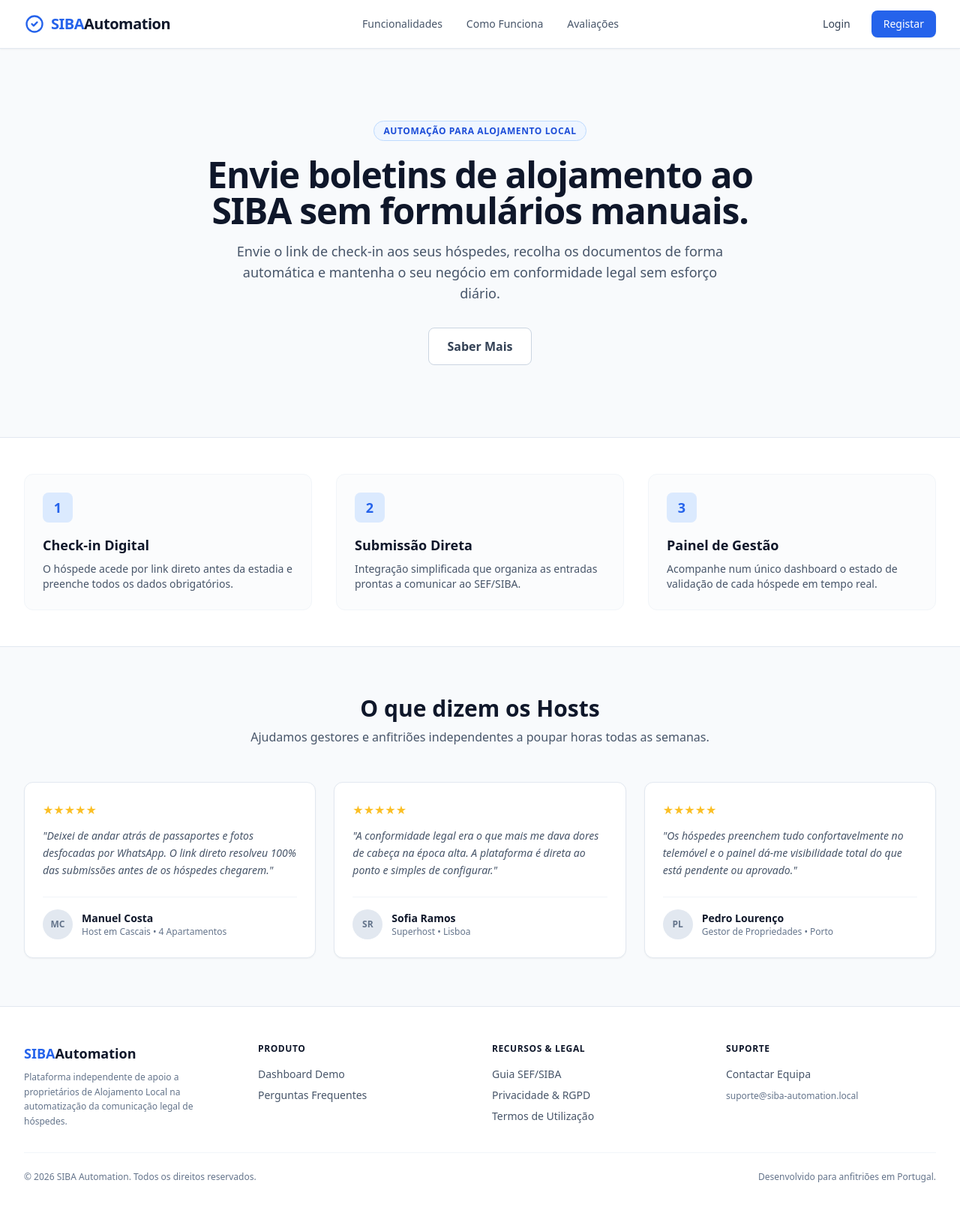
After one commit to Gr1206/SIBA-automation, a Python web app: template app/templates/landing.html in a window 1280 px wide. The commit adds this page. Shown: the whole page at 75% size. Run offline with Jinja, Linux system fonts and the light colour scheme; the template is opened without the code that fills it, so the values that code supplies are empty; some libraries are stand-ins or nearby versions.

Commit message:
Landing page || Login page || Register Page || Delete reservations w/ db integration || routing || adjustments in dashboard design

```diff
--- a/app/main.py
+++ b/app/main.py
@@ -4,7 +4,7 @@ from fastapi.responses import HTMLResponse
 from fastapi.staticfiles import StaticFiles
 
 from app.core.config import settings
-from app.routes import checkin, dashboard, reservations, profile
+from app.routes import checkin, dashboard, reservations, profile, login, register
 from app.core.templates import templates
 from app.db.session import engine, Base
 
@@ -19,12 +19,14 @@ app.include_router(checkin.router)
 app.include_router(dashboard.router)
 app.include_router(reservations.router)
 app.include_router(profile.router)
+app.include_router(login.router)
+app.include_router(register.router)
 
 @app.get("/", response_class=HTMLResponse)
 async def root(request: Request):
     return templates.TemplateResponse(
         request=request,
-        name="index.html",
+        name="landing.html",
         context={"titulo": "Bem-vindo ao SIBA"}
     )
 
--- /dev/null
+++ b/app/templates/landing.html
@@ -0,0 +1,209 @@
+<!DOCTYPE html>
+<html lang="pt">
+<head>
+    <meta charset="UTF-8" />
+    <meta name="viewport" content="width=device-width, initial-scale=1.0" />
+    <title>SIBA Automation | Simplifique os seus Boletins de Alojamento</title>
+    <!-- Tailwind CSS CDN para estilização rápida e compatível -->
+    <script src="https://cdn.tailwindcss.com"></script>
+</head>
+<body class="bg-slate-50 text-slate-800 flex flex-col min-min-h-screen">
+
+    <!-- HEADER / NAVEGAÇÃO -->
+    <header class="sticky top-0 z-50 bg-white border-b border-slate-200 shadow-sm">
+        <div class="max-w-7xl mx-auto px-4 sm:px-6 lg:px-8 h-16 flex items-center justify-between">
+            <!-- Logótipo -->
+            <a href="/" class="flex items-center gap-2 font-bold text-xl text-blue-600 tracking-tight">
+                <svg class="w-7 h-7 text-blue-600" fill="none" stroke="currentColor" viewBox="0 0 24 24">
+                    <path stroke-linecap="round" stroke-linejoin="round" stroke-width="2" d="M9 12l2 2 4-4m6 2a9 9 0 11-18 0 9 9 0 0118 0z" />
+                </svg>
+                <span>SIBA<span class="text-slate-900">Automation</span></span>
+            </a>
+
+            <!-- Links Centrais (Placeholders de âncoras/páginas) -->
+            <nav class="hidden md:flex items-center gap-8 text-sm font-medium text-slate-600">
+                <a href="#funcionalidades" class="hover:text-blue-600 transition-colors">Funcionalidades</a>
+                <a href="#como-funciona" class="hover:text-blue-600 transition-colors">Como Funciona</a>
+                <a href="#testemunhos" class="hover:text-blue-600 transition-colors">Avaliações</a>
+            </nav>
+
+            <!-- Ações: Login / Registo / Dashboard -->
+            <div class="flex items-center gap-3">
+                <!-- Se tiver sessão ativa, depois podes substituir via Jinja2 por um link para /dashboard -->
+                <a href="/login" class="px-4 py-2 text-sm font-medium text-slate-700 hover:text-blue-600 transition-colors">
+                    Login
+                </a>
+                <a href="/register" class="px-4 py-2 text-sm font-medium text-white bg-blue-600 hover:bg-blue-700 rounded-lg shadow-sm transition-colors">
+                    Registar
+                </a>
+            </div>
+        </div>
+    </header>
+
+    <!-- CONTEÚDO PRINCIPAL -->
+    <main class="flex-grow">
+        <!-- Hero Section -->
+        <section class="py-16 md:py-24 max-w-7xl mx-auto px-4 sm:px-6 lg:px-8 text-center">
+            <span class="px-3 py-1 text-xs font-semibold uppercase tracking-wider text-blue-700 bg-blue-50 border border-blue-200 rounded-full">
+                Automação para Alojamento Local
+            </span>
+            <h1 class="mt-6 text-4xl sm:text-5xl font-extrabold text-slate-900 tracking-tight max-w-3xl mx-auto leading-tight">
+                Envie boletins de alojamento ao SIBA sem formulários manuais.
+            </h1>
+            <p class="mt-4 text-lg text-slate-600 max-w-2xl mx-auto">
+                Envie o link de check-in aos seus hóspedes, recolha os documentos de forma automática e mantenha o seu negócio em conformidade legal sem esforço diário.
+            </p>
+            <div class="mt-8 flex flex-col sm:flex-row gap-4 justify-center">
+                <a href="#como-funciona" class="px-6 py-3 text-base font-semibold text-slate-700 bg-white border border-slate-300 hover:bg-slate-50 rounded-lg transition-colors">
+                    Saber Mais
+                </a>
+            </div>
+        </section>
+
+        <!-- Secção de Destaques / Funcionalidades Rápidas -->
+        <section id="funcionalidades" class="py-12 bg-white border-y border-slate-200">
+            <div class="max-w-7xl mx-auto px-4 sm:px-6 lg:px-8">
+                <div class="grid grid-cols-1 md:grid-cols-3 gap-8">
+                    <div class="p-6 border border-slate-100 rounded-xl bg-slate-50/50">
+                        <div class="w-10 h-10 flex items-center justify-center rounded-lg bg-blue-100 text-blue-600 mb-4 font-bold text-lg">1</div>
+                        <h3 class="text-lg font-semibold text-slate-900">Check-in Digital</h3>
+                        <p class="mt-2 text-sm text-slate-600">O hóspede acede por link direto antes da estadia e preenche todos os dados obrigatórios.</p>
+                    </div>
+                    <div class="p-6 border border-slate-100 rounded-xl bg-slate-50/50">
+                        <div class="w-10 h-10 flex items-center justify-center rounded-lg bg-blue-100 text-blue-600 mb-4 font-bold text-lg">2</div>
+                        <h3 class="text-lg font-semibold text-slate-900">Submissão Direta</h3>
+                        <p class="mt-2 text-sm text-slate-600">Integração simplificada que organiza as entradas prontas a comunicar ao SEF/SIBA.</p>
+                    </div>
+                    <div class="p-6 border border-slate-100 rounded-xl bg-slate-50/50">
+                        <div class="w-10 h-10 flex items-center justify-center rounded-lg bg-blue-100 text-blue-600 mb-4 font-bold text-lg">3</div>
+                        <h3 class="text-lg font-semibold text-slate-900">Painel de Gestão</h3>
+                        <p class="mt-2 text-sm text-slate-600">Acompanhe num único dashboard o estado de validação de cada hóspede em tempo real.</p>
+                    </div>
+                </div>
+            </div>
+        </section>
+
+        <!-- Secção de Avaliações / Testemunhos de Hosts -->
+        <section id="testemunhos" class="py-16 max-w-7xl mx-auto px-4 sm:px-6 lg:px-8">
+            <div class="text-center mb-12">
+                <h2 class="text-3xl font-bold text-slate-900">O que dizem os Hosts</h2>
+                <p class="mt-2 text-slate-600">Ajudamos gestores e anfitriões independentes a poupar horas todas as semanas.</p>
+            </div>
+
+            <div id="testimonialsContainer" class="grid grid-cols-1 md:grid-cols-3 gap-6">
+                <!-- Placeholder Card 1 -->
+                <div class="testimonial-card p-6 bg-white border border-slate-200 rounded-xl shadow-sm flex flex-col justify-between">
+                    <div>
+                        <div class="flex items-center gap-1 text-amber-400 mb-3" aria-label="5 estrelas">
+                            ★★★★★
+                        </div>
+                        <p class="text-slate-600 text-sm leading-relaxed italic">
+                            "Deixei de andar atrás de passaportes e fotos desfocadas por WhatsApp. O link direto resolveu 100% das submissões antes de os hóspedes chegarem."
+                        </p>
+                    </div>
+                    <div class="mt-6 flex items-center gap-3 pt-4 border-t border-slate-100">
+                        <div class="w-10 h-10 rounded-full bg-slate-200 flex items-center justify-center font-bold text-slate-500 text-xs">
+                            MC
+                        </div>
+                        <div>
+                            <h4 class="text-sm font-semibold text-slate-900">Manuel Costa</h4>
+                            <p class="text-xs text-slate-500">Host em Cascais • 4 Apartamentos</p>
+                        </div>
+                    </div>
+                </div>
+
+                <!-- Placeholder Card 2 -->
+                <div class="testimonial-card p-6 bg-white border border-slate-200 rounded-xl shadow-sm flex flex-col justify-between">
+                    <div>
+                        <div class="flex items-center gap-1 text-amber-400 mb-3" aria-label="5 estrelas">
+                            ★★★★★
+                        </div>
+                        <p class="text-slate-600 text-sm leading-relaxed italic">
+                            "A conformidade legal era o que mais me dava dores de cabeça na época alta. A plataforma é direta ao ponto e simples de configurar."
+                        </p>
+                    </div>
+                    <div class="mt-6 flex items-center gap-3 pt-4 border-t border-slate-100">
+                        <div class="w-10 h-10 rounded-full bg-slate-200 flex items-center justify-center font-bold text-slate-500 text-xs">
+                            SR
+                        </div>
+                        <div>
+                            <h4 class="text-sm font-semibold text-slate-900">Sofia Ramos</h4>
+                            <p class="text-xs text-slate-500">Superhost • Lisboa</p>
+                        </div>
+                    </div>
+                </div>
+
+                <!-- Placeholder Card 3 -->
+                <div class="testimonial-card p-6 bg-white border border-slate-200 rounded-xl shadow-sm flex flex-col justify-between">
+                    <div>
+                        <div class="flex items-center gap-1 text-amber-400 mb-3" aria-label="5 estrelas">
+                            ★★★★★
+                        </div>
+                        <p class="text-slate-600 text-sm leading-relaxed italic">
+                            "Os hóspedes preenchem tudo confortavelmente no telemóvel e o painel dá-me visibilidade total do que está pendente ou aprovado."
+                        </p>
+                    </div>
+                    <div class="mt-6 flex items-center gap-3 pt-4 border-t border-slate-100">
+                        <div class="w-10 h-10 rounded-full bg-slate-200 flex items-center justify-center font-bold text-slate-500 text-xs">
+                            PL
+                        </div>
+                        <div>
+                            <h4 class="text-sm font-semibold text-slate-900">Pedro Lourenço</h4>
+                            <p class="text-xs text-slate-500">Gestor de Propriedades • Porto</p>
+                        </div>
+                    </div>
+                </div>
+            </div>
+        </section>
+    </main>
+
+    <!-- FOOTER / RODAPÉ -->
+    <footer class="bg-white border-t border-slate-200">
+        <div class="max-w-7xl mx-auto px-4 sm:px-6 lg:px-8 py-12">
+            <div class="grid grid-cols-2 md:grid-cols-4 gap-8">
+                <!-- Coluna Marca -->
+                <div class="col-span-2 md:col-span-1">
+                    <span class="font-bold text-lg text-blue-600">SIBA<span class="text-slate-900">Automation</span></span>
+                    <p class="mt-2 text-xs text-slate-500 leading-relaxed">
+                        Plataforma independente de apoio a proprietários de Alojamento Local na automatização da comunicação legal de hóspedes.
+                    </p>
+                </div>
+
+                <!-- Coluna Produto -->
+                <div>
+                    <h5 class="text-xs font-semibold text-slate-900 uppercase tracking-wider">Produto</h5>
+                    <ul class="mt-4 space-y-2 text-sm text-slate-600">
+                        <li><a href="/dashboard" class="hover:text-blue-600 transition-colors">Dashboard Demo</a></li>
+                        <li><a href="/faq" class="hover:text-blue-600 transition-colors">Perguntas Frequentes</a></li>
+                    </ul>
+                </div>
+
+                <!-- Coluna Recursos -->
+                <div>
+                    <h5 class="text-xs font-semibold text-slate-900 uppercase tracking-wider">Recursos & Legal</h5>
+                    <ul class="mt-4 space-y-2 text-sm text-slate-600">
+                        <li><a href="/guia-siba" class="hover:text-blue-600 transition-colors">Guia SEF/SIBA</a></li>
+                        <li><a href="/privacy" class="hover:text-blue-600 transition-colors">Privacidade & RGPD</a></li>
+                        <li><a href="/terms" class="hover:text-blue-600 transition-colors">Termos de Utilização</a></li>
+                    </ul>
+                </div>
+
+                <!-- Coluna Contacto -->
+                <div>
+                    <h5 class="text-xs font-semibold text-slate-900 uppercase tracking-wider">Suporte</h5>
+                    <ul class="mt-4 space-y-2 text-sm text-slate-600">
+                        <li><a href="/contact" class="hover:text-blue-600 transition-colors">Contactar Equipa</a></li>
+                        <li><span class="text-xs text-slate-500">suporte@siba-automation.local</span></li>
+                    </ul>
+                </div>
+            </div>
+
+            <div class="mt-8 pt-6 border-t border-slate-100 flex flex-col sm:flex-row justify-between items-center text-xs text-slate-500">
+                <p>&copy; 2026 SIBA Automation. Todos os direitos reservados.</p>
+                <p class="mt-2 sm:mt-0">Desenvolvido para anfitriões em Portugal.</p>
+            </div>
+        </div>
+    </footer>
+
+</body>
+</html>
```
Also changed, not shown: app/routes/login.py (added, +13 -0 lines), app/routes/register.py (added, +14 -0 lines), app/routes/reservations.py (+14 -0 lines), app/static/js/dashboard.js (+59 -8 lines), app/templates/dashboard.html (+21 -7 lines), app/templates/login.html (added, +110 -0 lines), app/templates/register.html (added, +159 -0 lines).
